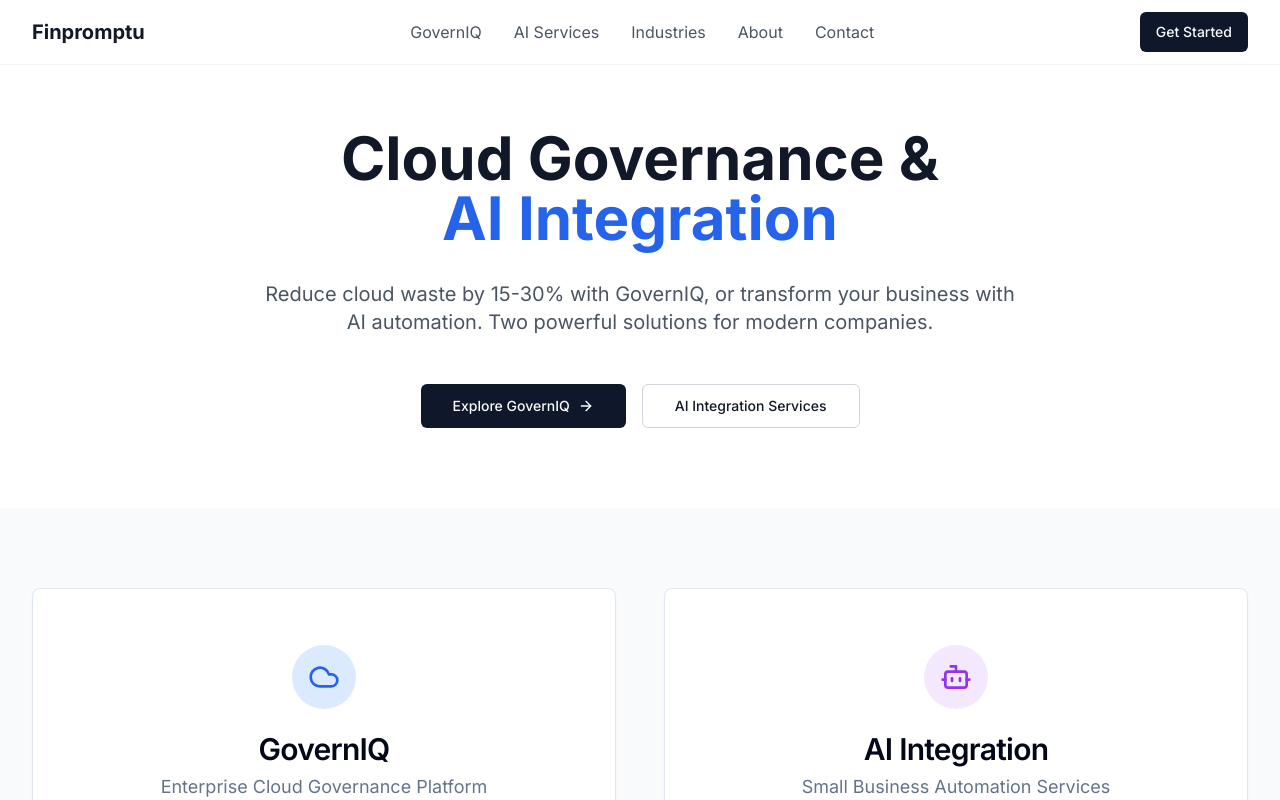
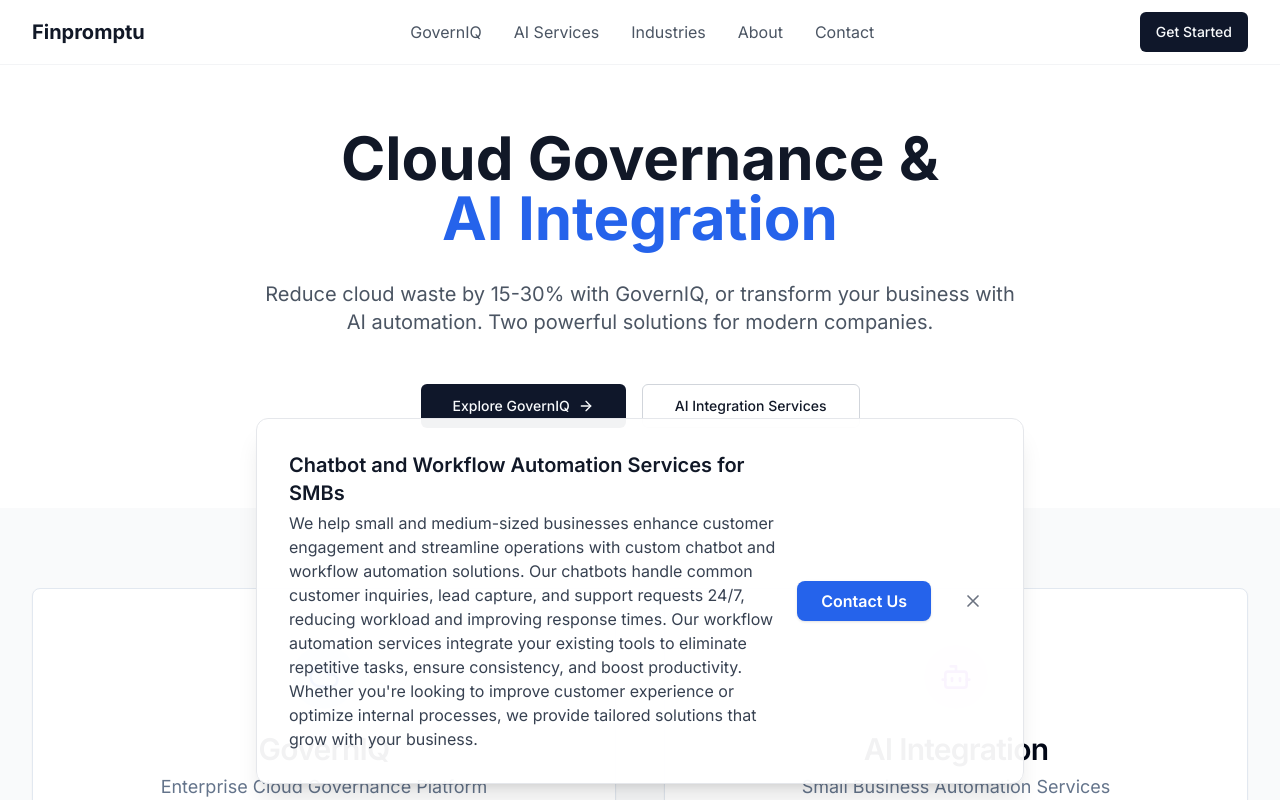
Before and after one commit to finpromptu/website, a Next.js app: page / in a window 1280 px wide. Shown: the top 800 px of the page. Built offline with nearby package versions, Linux system fonts and the light colour scheme; no server answers.

Commit message:
feat: add modern dismissible CTA banner to homepage

```diff
--- a/src/app/page.tsx
+++ b/src/app/page.tsx
@@ -3,6 +3,7 @@
 import { Card, CardContent, CardDescription, CardHeader, CardTitle } from '@/components/ui/card'
 import Link from 'next/link'
 import { ArrowRight, Cloud, Zap, Shield, TrendingUp, Users, Bot } from 'lucide-react'
+import CTABanner from '@/components/cta-banner'
 
 export default function HomePage() {
   return (
@@ -217,6 +218,7 @@
           </div>
         </div>
       </footer>
+      <CTABanner />
     </div>
   )
 }
--- /dev/null
+++ b/src/components/cta-banner.tsx
@@ -0,0 +1,59 @@
+import React, { useEffect, useState } from "react";
+import Link from "next/link";
+
+const CTA_BANNER_KEY = "ctaBannerDismissed";
+
+export default function CTABanner() {
+  const [visible, setVisible] = useState(false);
+
+  useEffect(() => {
+    if (typeof window !== "undefined") {
+      setVisible(!localStorage.getItem(CTA_BANNER_KEY));
+    }
+  }, []);
+
+  const handleDismiss = () => {
+    setVisible(false);
+    if (typeof window !== "undefined") {
+      localStorage.setItem(CTA_BANNER_KEY, "true");
+    }
+  };
+
+  if (!visible) return null;
+
+  return (
+    <div
+      className="fixed bottom-0 left-0 w-full z-50 flex justify-center px-4 pb-4 pointer-events-none"
+      role="region"
+      aria-label="Call to action banner"
+    >
+      <div className="pointer-events-auto max-w-3xl w-full bg-white/95 dark:bg-gray-900/95 border border-gray-200 dark:border-gray-700 rounded-xl shadow-xl flex flex-col md:flex-row items-center gap-4 p-6 md:p-8 animate-fade-in">
+        <div className="flex-1 text-center md:text-left">
+          <h2 className="text-lg md:text-xl font-semibold mb-1 text-gray-900 dark:text-white">
+            Chatbot and Workflow Automation Services for SMBs
+          </h2>
+          <p className="text-gray-700 dark:text-gray-300 text-sm md:text-base">
+            We help small and medium-sized businesses enhance customer engagement and streamline operations with custom chatbot and workflow automation solutions. Our chatbots handle common customer inquiries, lead capture, and support requests 24/7, reducing workload and improving response times. Our workflow automation services integrate your existing tools to eliminate repetitive tasks, ensure consistency, and boost productivity. Whether you're looking to improve customer experience or optimize internal processes, we provide tailored solutions that grow with your business.
+          </p>
+        </div>
+        <div className="flex flex-col md:flex-row items-center gap-3 md:gap-4">
+          <Link
+            href="/contact"
+            className="inline-block px-6 py-2 rounded-lg bg-blue-600 hover:bg-blue-700 text-white font-semibold shadow transition-colors focus:outline-none focus:ring-2 focus:ring-blue-400 focus:ring-offset-2 focus:ring-offset-white dark:focus:ring-offset-gray-900"
+          >
+            Contact Us
+          </Link>
+          <button
+            aria-label="Dismiss banner"
+            onClick={handleDismiss}
+            className="ml-0 md:ml-2 p-2 rounded-full hover:bg-gray-100 dark:hover:bg-gray-800 text-gray-500 hover:text-gray-700 dark:hover:text-gray-300 transition-colors focus:outline-none focus:ring-2 focus:ring-blue-400"
+          >
+            <svg xmlns="http://www.w3.org/2000/svg" className="h-5 w-5" fill="none" viewBox="0 0 24 24" stroke="currentColor" strokeWidth={2}>
+              <path strokeLinecap="round" strokeLinejoin="round" d="M6 18L18 6M6 6l12 12" />
+            </svg>
+          </button>
+        </div>
+      </div>
+    </div>
+  );
+}
```
